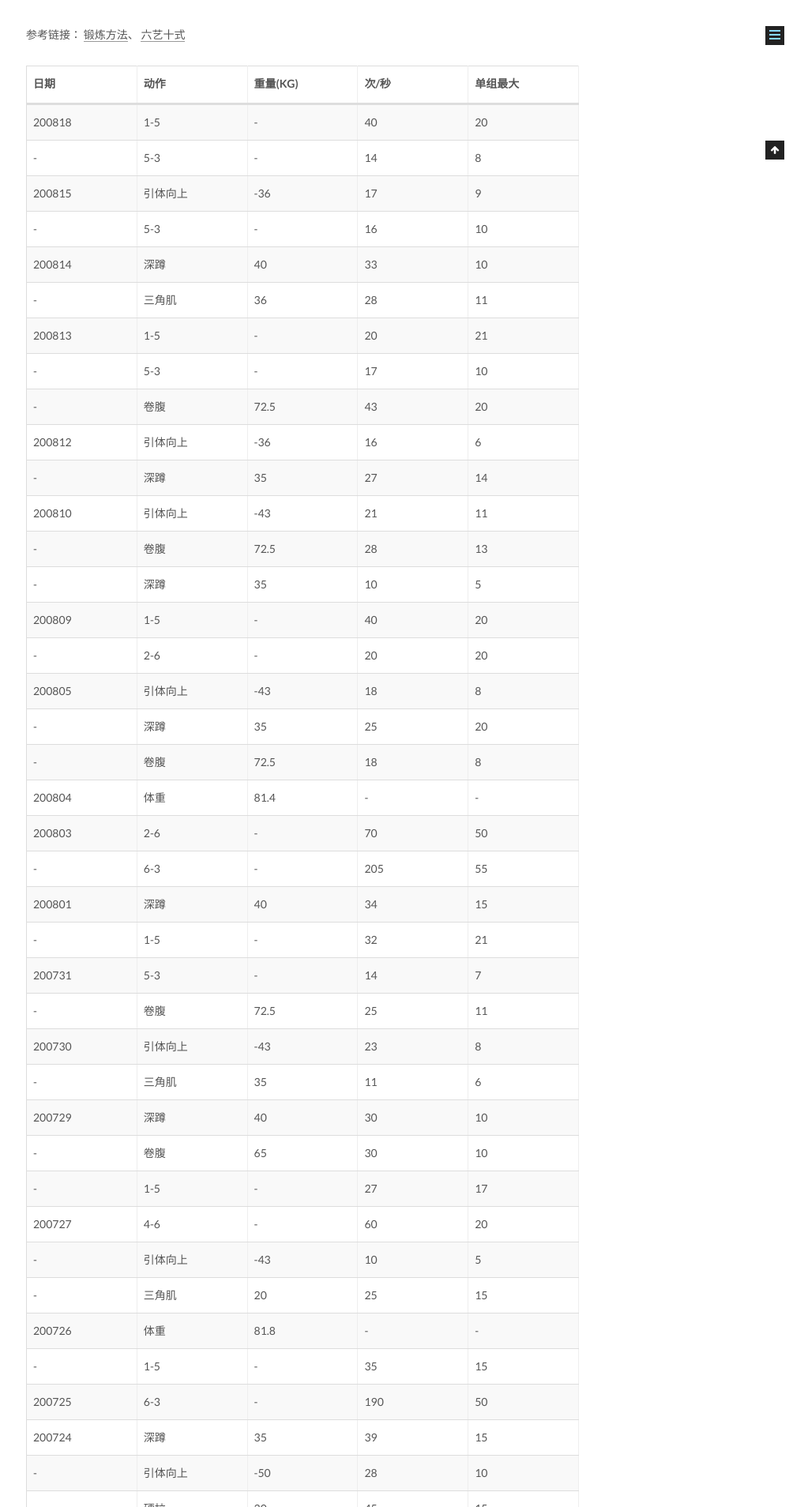
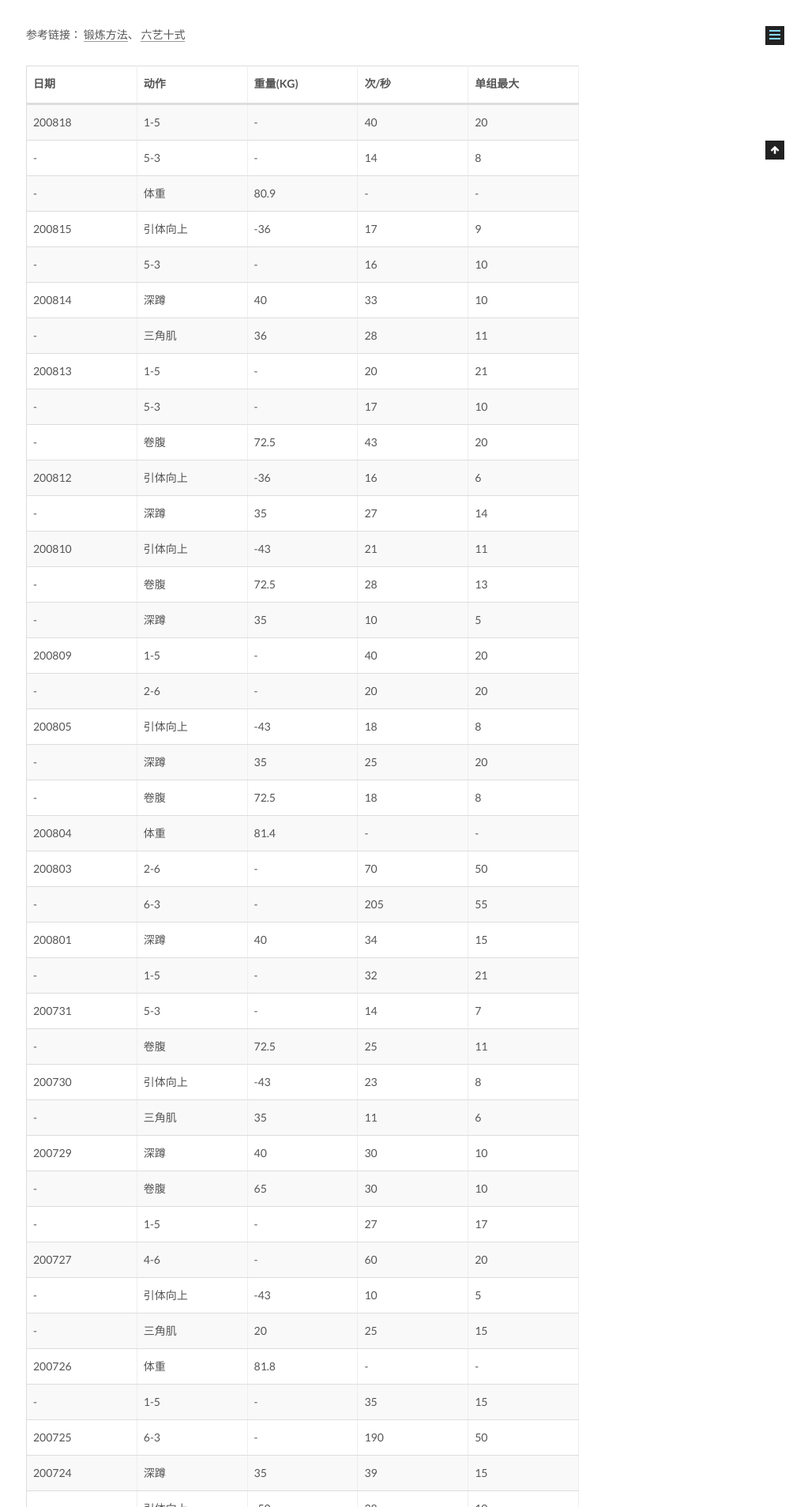
Before and after one commit to CodeHunter2006/CodeHunter2006.github.io, a Jekyll site: the page built from _posts/2020-06-01-Fitness_Record.md, in a window 1280 px wide. Shown: the part 798-2706 px from the top of the page at 79% size, without its empty margins (257-1280 px from the left). Built offline with Jekyll 4.4.1, drawn with Linux system fonts in a browser that asks for light colours.

Commit message:
[doc]: add contents.

```diff
--- a/_posts/2020-06-01-Fitness_Record.md
+++ b/_posts/2020-06-01-Fitness_Record.md
@@ -16,6 +16,7 @@ tags: Healthy
 | ------ | -------- | -------- | ----- | -------- |
 | 200818 | 1-5      | -        | 40    | 20       |
 | -      | 5-3      | -        | 14    | 8        |
+| -      | 体重     | 80.9     | -     | -        |
 | 200815 | 引体向上 | -36      | 17    | 9        |
 | -      | 5-3      | -        | 16    | 10       |
 | 200814 | 深蹲     | 40       | 33    | 10       |
```
